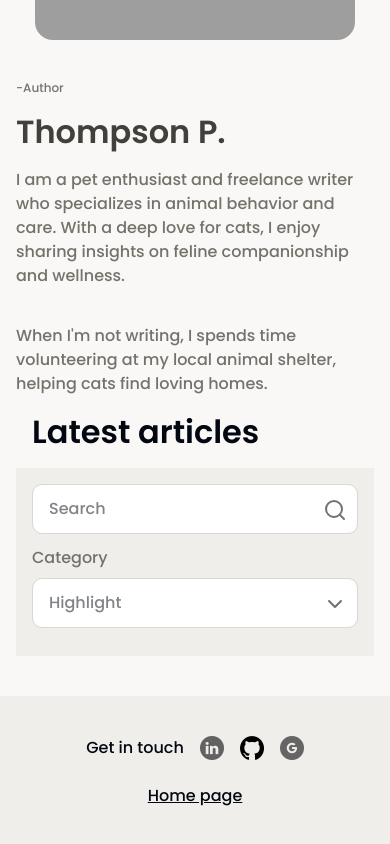
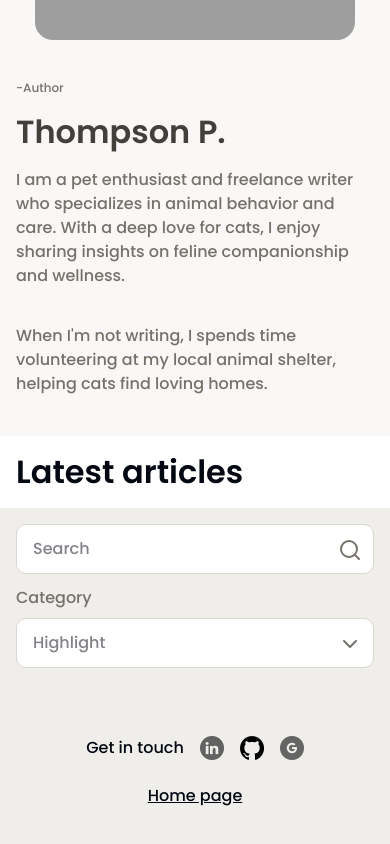
Before and after one commit to zzxc1233/loot-log-project-blog, a React (Vite) app: page / in a window 390 px wide. Shown: the part 811-1655 px from the top of the page. Built offline with nearby package versions, Linux system fonts and the light colour scheme; grey boxes are pictures that could not be loaded.

Commit message:
fix: rearrange Article component rendering in HeroSection for improved responsive layout

```diff
--- a/src/components/HeroSection.tsx
+++ b/src/components/HeroSection.tsx
@@ -9,10 +9,11 @@ function HeroSection() {
                 <div className="hidden xl:inline">
                     <Article />
                 </div>
-                <div className="inline xl:hidden">
-                    <Article />
-                </div>
+
             </section >
+            <div className="inline xl:hidden">
+                <Article />
+            </div>
         </>
     )
 }
```
